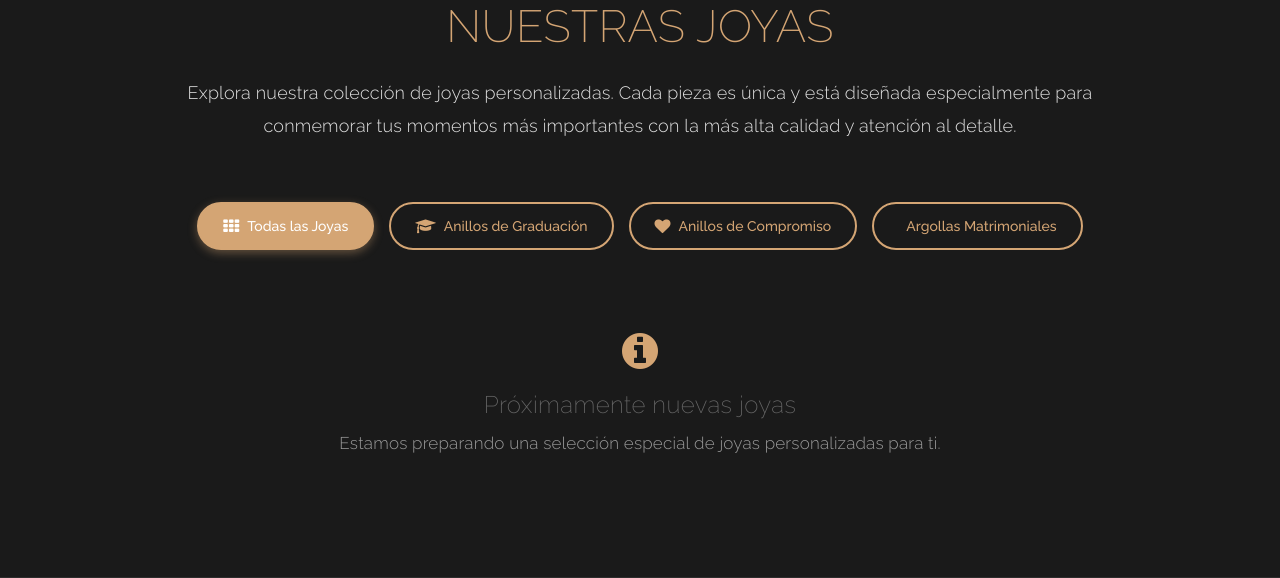
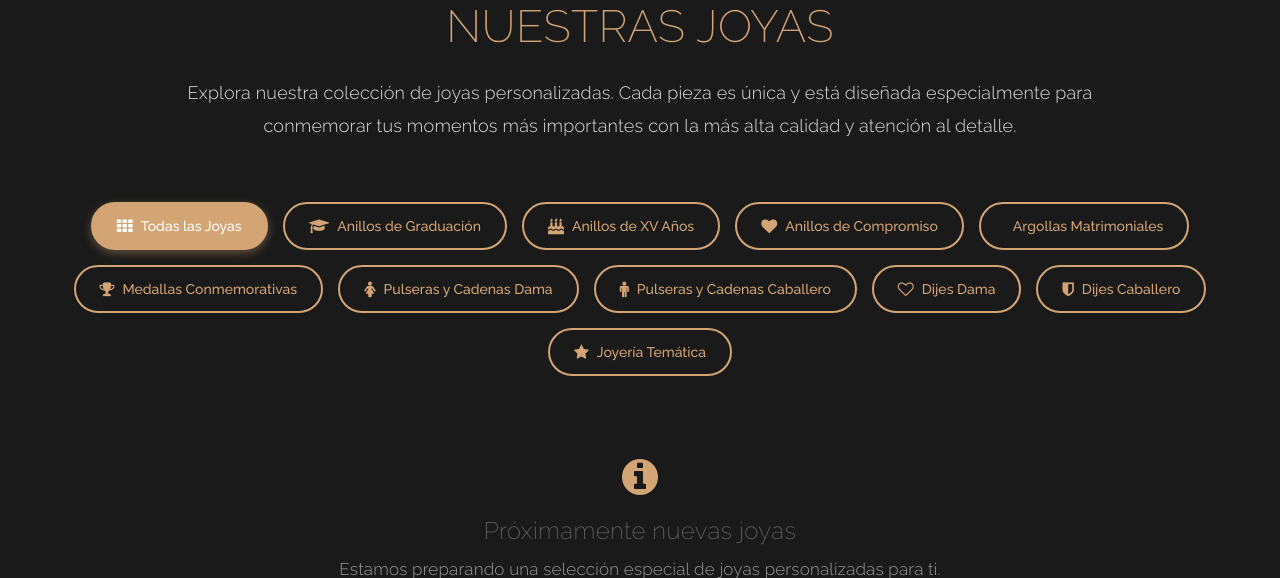
Before and after one commit to Angeliteh/WEB_JOYERIA_PANELADMIN, a PHP site: page / in a window 1280 px wide. Shown: the part 2640-3218 px from the top of the page. Run offline with PHP 8.4, Linux system fonts and the light colour scheme; data that the repository does not hold is empty; some libraries are stand-ins or nearby versions.

Commit message:
detalles

```diff
--- a/admin/database.php
+++ b/admin/database.php
@@ -172,12 +172,12 @@ function createProducto($data) {
     $conn = getDBConnection();
 
     $query = "INSERT INTO productos (nombre, precio, categoria, descripcion, imagen,
-              material, tiempo_entrega, personalizacion, peso_aproximado, garantia, activo)
-              VALUES (?, ?, ?, ?, ?, ?, ?, ?, ?, ?, ?)";
+              material, tiempo_entrega, personalizacion, garantia, activo)
+              VALUES (?, ?, ?, ?, ?, ?, ?, ?, ?, ?)";
 
     $stmt = $conn->prepare($query);
     $stmt->bind_param(
-        "sdssssssssi",
+        "sdsssssssi",
         $data['nombre'],
         $data['precio'],
         $data['categoria'],
@@ -186,7 +186,6 @@ function createProducto($data) {
         $data['material'],
         $data['tiempo_entrega'],
         $data['personalizacion'],
-        $data['peso_aproximado'],
         $data['garantia'],
         $data['activo']
     );
@@ -207,12 +206,12 @@ function updateProducto($id, $data) {
     $query = "UPDATE productos SET
               nombre = ?, precio = ?, categoria = ?, descripcion = ?,
               imagen = ?, material = ?, tiempo_entrega = ?, personalizacion = ?,
-              peso_aproximado = ?, garantia = ?, activo = ?
+              garantia = ?, activo = ?
               WHERE id = ?";
 
     $stmt = $conn->prepare($query);
     $stmt->bind_param(
-        "sdssssssssii",
+        "sdsssssssii",
         $data['nombre'],
         $data['precio'],
         $data['categoria'],
@@ -221,7 +220,6 @@ function updateProducto($id, $data) {
         $data['material'],
         $data['tiempo_entrega'],
         $data['personalizacion'],
-        $data['peso_aproximado'],
         $data['garantia'],
         $data['activo'],
         $id
--- a/css/style.css
+++ b/css/style.css
@@ -695,7 +695,6 @@ margin-bottom: 25px;
 section#contact .form-group input,
 section#contact .form-group textarea,
 section#contact .form-group select {
-    padding: 15px;
     border: 2px solid var(--form-border);
     border-radius: 8px;
     -webkit-box-shadow: inset 0 1px 1px rgba(0,0,0,.075);
@@ -730,6 +729,15 @@ section#contact .form-group select option {
     background-color: var(--bg-color);
     color: var(--text-color);
     padding: 10px;
+}
+
+/* Placeholder styling for select */
+section#contact .form-group select:invalid {
+    color: #999;
+}
+
+section#contact .form-group select option:not([disabled]) {
+    color: #333;
 }
 
 /* File input styling */
@@ -1038,13 +1046,26 @@ and (max-width : 480px) {
 
 .dark-mode section#contact .form-group select option {
 	background-color: #2d2d2d;
-	color: #e0e0e0;
+	color: #e0e0e0 !important;
+}
+
+.dark-mode section#contact .form-group select option[disabled] {
+	color: #999 !important;
+}
+
+.dark-mode section#contact .form-group select:invalid {
+	color: #999;
+}
+
+.dark-mode section#contact .form-group select option:not([disabled]) {
+	color: #e0e0e0 !important;
 }
 
 .dark-mode section#contact .form-group input[type="file"] {
 	background-color: rgba(212, 165, 116, 0.1);
 	border-color: var(--primary-color);
 	color: #e0e0e0;
+	height: 50px;
 }
 
 .dark-mode section#contact .form-group input[type="file"]:hover {
@@ -2766,7 +2787,7 @@ Brand Text Logo
 }
 
 .navbar-logo {
-	height: 30px;
+	height: 50px;
 	width: auto;
 	border-radius: 8px;
 	box-shadow: 0 2px 8px rgba(0, 0, 0, 0.1);
--- a/index.html
+++ b/index.html
@@ -384,11 +384,32 @@
 						<button class="category-btn" data-category="Anillos de Graduación">
 							<i class="fa fa-graduation-cap"></i> Anillos de Graduación
 						</button>
+						<button class="category-btn" data-category="Anillos de XV Años">
+							<i class="fa fa-birthday-cake"></i> Anillos de XV Años
+						</button>
 						<button class="category-btn" data-category="Anillos de Compromiso">
 							<i class="fa fa-heart"></i> Anillos de Compromiso
 						</button>
 						<button class="category-btn" data-category="Argollas Matrimoniales">
 							<i class="fa fa-ring"></i> Argollas Matrimoniales
+						</button>
+						<button class="category-btn" data-category="Medallas Conmemorativas">
+							<i class="fa fa-trophy"></i> Medallas Conmemorativas
+						</button>
+						<button class="category-btn" data-category="Pulseras y Cadenas Dama">
+							<i class="fa fa-female"></i> Pulseras y Cadenas Dama
+						</button>
+						<button class="category-btn" data-category="Pulseras y Cadenas Caballero">
+							<i class="fa fa-male"></i> Pulseras y Cadenas Caballero
+						</button>
+						<button class="category-btn" data-category="Dijes Dama">
+							<i class="fa fa-heart-o"></i> Dijes Dama
+						</button>
+						<button class="category-btn" data-category="Dijes Caballero">
+							<i class="fa fa-shield"></i> Dijes Caballero
+						</button>
+						<button class="category-btn" data-category="Joyería Temática">
+							<i class="fa fa-star"></i> Joyería Temática
 						</button>
 					</div>
 				</div>
@@ -735,7 +756,7 @@
 								</div>
 								<div class="col-md-6">
 									<div class="form-group">
-										<input type="email" class="form-control" placeholder="Tu Email *" name="email" id="email" required>
+										<input type="email" class="form-control" placeholder="Tu Email (opcional)" name="email" id="email">
 										<p class="help-block text-danger" id="email-error"></p>
 									</div>
 								</div>
@@ -743,17 +764,25 @@
 							<div class="row">
 								<div class="col-md-6">
 									<div class="form-group">
-										<input type="tel" class="form-control" placeholder="Tu Teléfono *" name="phone" id="phone" required>
+										<input type="tel" class="form-control" placeholder="Tu Teléfono con WhatsApp *" name="phone" id="phone" required>
 										<p class="help-block text-danger" id="phone-error"></p>
 									</div>
 								</div>
 								<div class="col-md-6">
 									<div class="form-group">
-										<select class="form-control" name="jewelry_type" id="jewelry_type" required>
-											<option value="">Tipo de Joya *</option>
+										<label for="jewelry_type" class="sr-only">Tipo de Joya</label>
+										<select class="form-control" name="jewelry_type" id="jewelry_type" required aria-label="Tipo de Joya">
+											<option value="" disabled selected hidden>Tipo de Joya *</option>
 											<option value="Anillos de Graduación">Anillos de Graduación</option>
+											<option value="Anillos de XV Años">Anillos de XV Años</option>
 											<option value="Anillos de Compromiso">Anillos de Compromiso</option>
 											<option value="Argollas Matrimoniales">Argollas Matrimoniales</option>
+											<option value="Medallas Conmemorativas">Medallas Conmemorativas</option>
+											<option value="Pulseras y Cadenas Dama">Pulseras y Cadenas Dama</option>
+											<option value="Pulseras y Cadenas Caballero">Pulseras y Cadenas Caballero</option>
+											<option value="Dijes Dama">Dijes Dama</option>
+											<option value="Dijes Caballero">Dijes Caballero</option>
+											<option value="Joyería Temática">Joyería Temática</option>
 											<option value="Otro">Otro</option>
 										</select>
 										<p class="help-block text-danger" id="jewelry_type-error"></p>
@@ -763,7 +792,7 @@
 							<div class="row">
 								<div class="col-md-12">
 									<div class="form-group">
-										<input type="text" class="form-control" placeholder="Texto a grabar (opcional)" name="engraving" id="engraving" maxlength="100">
+										<input type="text" class="form-control" placeholder="Texto simplificado a grabar (opcional)" name="engraving" id="engraving" maxlength="100">
 										<p class="help-block text-danger" id="engraving-error"></p>
 									</div>
 								</div>
@@ -771,11 +800,28 @@
 							<div class="row">
 								<div class="col-md-12">
 									<div class="form-group">
-										<label for="design_file" style="display: block; text-align: left; margin-bottom: 5px; color: #666;">
-											<i class="fa fa-upload"></i> Subir imagen/logo/diseño (opcional)
+										<label style="display: block; text-align: left; margin-bottom: 10px; color: #666; font-weight: 600;">
+											<i class="fa fa-upload"></i> Subir imágenes de referencia (opcional - hasta 3 imágenes)
 										</label>
-										<input type="file" class="form-control" name="design_file" id="design_file" accept="image/*,.pdf">
-										<small class="text-muted">Formatos: JPG, PNG, PDF | Máximo: 5MB</small>
+										<div style="margin-bottom: 10px;">
+											<label for="design_file_1" style="display: block; font-size: 14px; color: #888; margin-bottom: 5px;">
+												📷 Imagen 1: Vista lateral izquierda
+											</label>
+											<input type="file" class="form-control" name="design_file_1" id="design_file_1" accept="image/*">
+										</div>
+										<div style="margin-bottom: 10px;">
+											<label for="design_file_2" style="display: block; font-size: 14px; color: #888; margin-bottom: 5px;">
+												📷 Imagen 2: Vista superior
+											</label>
+											<input type="file" class="form-control" name="design_file_2" id="design_file_2" accept="image/*">
+										</div>
+										<div style="margin-bottom: 10px;">
+											<label for="design_file_3" style="display: block; font-size: 14px; color: #888; margin-bottom: 5px;">
+												📷 Imagen 3: Vista lateral derecha
+											</label>
+											<input type="file" class="form-control" name="design_file_3" id="design_file_3" accept="image/*">
+										</div>
+										<small class="text-muted">Formatos: JPG, PNG | Máximo: 5MB por imagen</small>
 										<p class="help-block text-danger" id="design_file-error"></p>
 									</div>
 								</div>
@@ -869,8 +915,8 @@
 								</div>
 								<div class="col-md-6">
 									<div class="form-group">
-										<label>Material Preferido</label>
-										<select class="form-control" name="material">
+										<label for="modal_material">Material Preferido</label>
+										<select class="form-control" name="material" id="modal_material" aria-label="Material Preferido">
 											<option value="">Seleccionar...</option>
 											<option value="Plata 925">Plata 925</option>
 											<option value="Oro 10k">Oro 10k</option>
@@ -1063,10 +1109,6 @@
 													<div class="info-item">
 														<strong>Personalización:</strong>
 														<span>${producto.personalizacion}</span>
-													</div>
-													<div class="info-item">
-														<strong>Peso aproximado:</strong>
-														<span>${producto.peso_aproximado}</span>
 													</div>
 													<div class="info-item">
 														<strong>Garantía:</strong>
```
Also changed, not shown: admin/productos.php (+21 -12 lines). Lines whose indentation alone changed are shown as unchanged.
